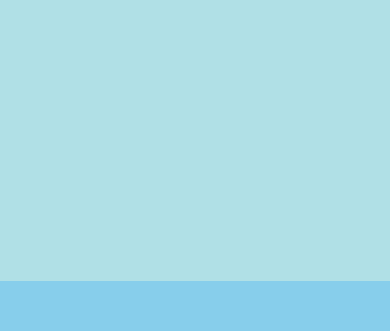
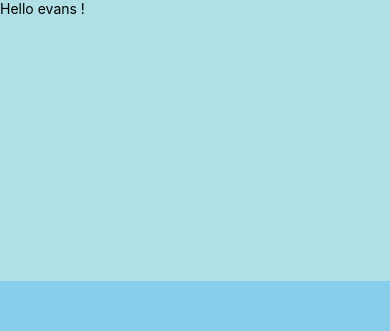
Before and after one commit to muneneevans/react-native-todo-example, a React Native app: screen / in a window 390 px wide. Shown: the top 331 px of the page. Built offline with nearby package versions, Linux system fonts and the light colour scheme.

Commit message:
Test: using props

```diff
--- a/App.js
+++ b/App.js
@@ -9,7 +9,7 @@ import {
   Platform,
   StyleSheet,
   Text,
-  View
+  View, Image
 } from 'react-native';
 
 const instructions = Platform.select({
@@ -19,13 +19,26 @@ const instructions = Platform.select({
   'Shake or press menu button for dev menu',
 });
 
+class Greeting extends Component{
+  render(){
+    return (
+      <Text >Hello {this.props.name} ! </Text>
+    )
+  }
+}
+
 export default class App extends Component<{}> {
   render() {
+    let pic = {uri: 'https://upload.wikimedia.org/wikipedia/commons/d/de/Bananavarieties.jpg'}
     return (
       <View style={{ flex: 1, flexDirection: 'column', justifyContent: 'space-between' }}>
-        <View style={{ flex: 1, backgroundColor: 'powderblue' }} />
+        <View style={{ flex: 1, backgroundColor: 'powderblue' }} >
+          <Greeting name='evans'/>
+        </View>
         <View style={{ flex: 1, backgroundColor: 'skyblue' }} />
-        <View style={{ height: 50, flex: 1, backgroundColor: 'steelblue' }} />
+        <View style={{ height: 50, flex: 1, backgroundColor: 'steelblue' }} >
+          <Image source={pic} style ={{ flex:1 }}/>
+        </View>
       </View>
     );
   }
```
